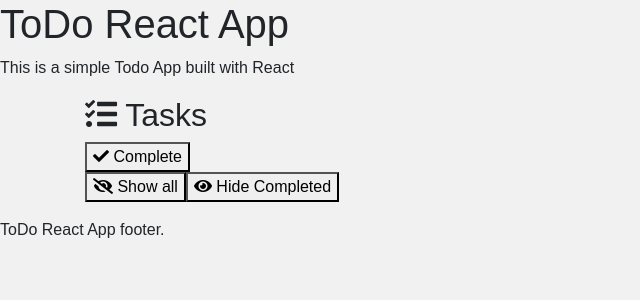
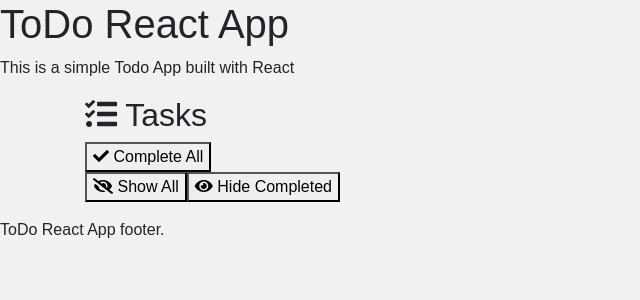
Before and after one commit to daniel-z/todo-app-react, a React (Create React App) app: page / in a window 1280 px wide. Shown: the top 300 px of the page, without its empty margins (0-640 px from the left). Built offline with nearby package versions, Linux system fonts and the light colour scheme; no server answers.

Commit message:
Refactoring list component.

```diff
--- a/src/todo-list/index.jsx
+++ b/src/todo-list/index.jsx
@@ -2,7 +2,8 @@ import React from 'react';
 import PropTypes from 'prop-types';
 import styles from './styles.css';
 
-const getLabel = task => (
+const getTaskItem = task => (
+  <li key={task.id} data-id={task.id} className={styles.todo_app__tasks_item}>
     <div className={styles.todo_app__checkbox_label}>
       <input
         id={`task-${task.id}`}
@@ -12,43 +13,47 @@ const getLabel = task => (
       />
       {task.description}
     </div>
-);
-
-const getTaskItem = task => (
-  <li key={task.id} data-id={task.id} className={styles.todo_app__tasks_item}>
-    {getLabel(task)}
   </li>
 );
 
-const renderTasks = tasks => tasks.map(task => getTaskItem(task));
+const getTasksList = tasks => (
+  <ul className={styles.todo_app__tasks_list}>
+    {tasks.map(task => getTaskItem(task))}
+  </ul>
+);
 
-const TodoList = props => (
-  <div className={styles.todo_app__tasks}>
-    <h2 className={styles.todo_app__tasks_title}>
-      <i className={[styles.todo_app__tasks_icon, 'fas fa-tasks'].join(' ')} /> Tasks
-    </h2>
+const getActionButton = (text, buttonClass, tabIndex) => (
+  <button tabIndex={tabIndex} className={styles.todo_app__action_button}>
+    <i className={`fas ${buttonClass}`} /> {text}
+  </button>
+);
+
+const getTasksActions = () => (
   <div className={styles.todo_app__tasks_actions}>
-
     <div className={styles.todo_app__action_group}>
-        <button tabIndex="0" className={styles.todo_app__action_button}>
-          <i className="fas fa-check" /> Complete
-        </button>
+      {getActionButton('Complete All', 'fa-check', 0)}
     </div>
 
     <span className={styles.todo_app__split_line} />
 
     <div className={styles.todo_app__action_group}>
-        <button tabIndex="0" className={styles.todo_app__action_button}>
-          <i className="fas fa-eye-slash" /> Show all
-        </button>
-        <button tabIndex="0" className={styles.todo_app__action_button}>
-          <i className="fas fa-eye" /> Hide Completed
-        </button>
+      {getActionButton('Show All', 'fa-eye-slash', 0)}
+      {getActionButton('Hide Completed', 'fa-eye', 0)}
     </div>
   </div>
-    <ul className={styles.todo_app__tasks_list}>
-      {renderTasks(props.tasks)}
-    </ul>
+);
+
+const getTitle = () => (
+  <h2 className={styles.todo_app__tasks_title}>
+    <i className={[styles.todo_app__tasks_icon, 'fas fa-tasks'].join(' ')} /> Tasks
+  </h2>
+);
+
+const TodoList = props => (
+  <div className={styles.todo_app__tasks}>
+    {getTitle()}
+    {getTasksActions()}
+    {getTasksList(props.tasks)}
   </div>
 );
 
```
Lines whose indentation alone changed are shown as unchanged.
